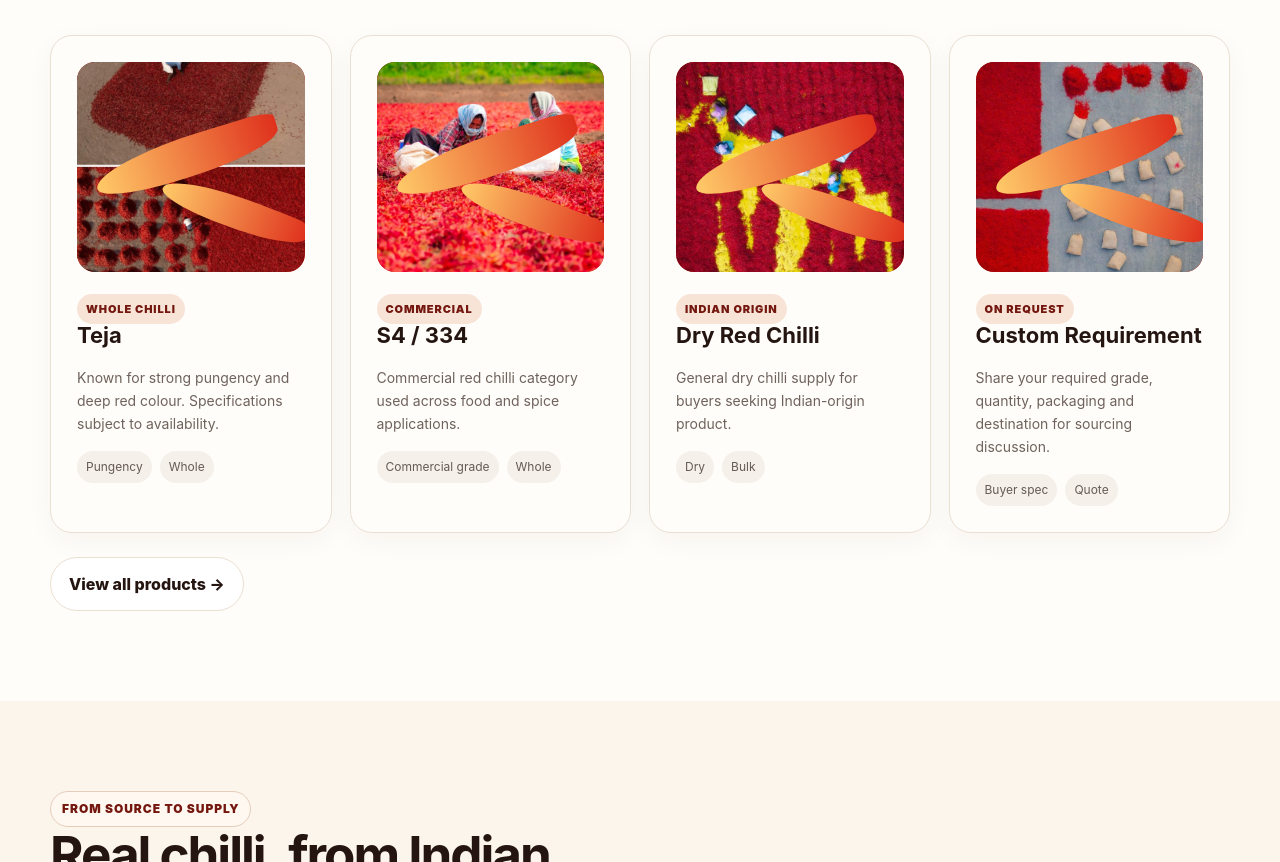
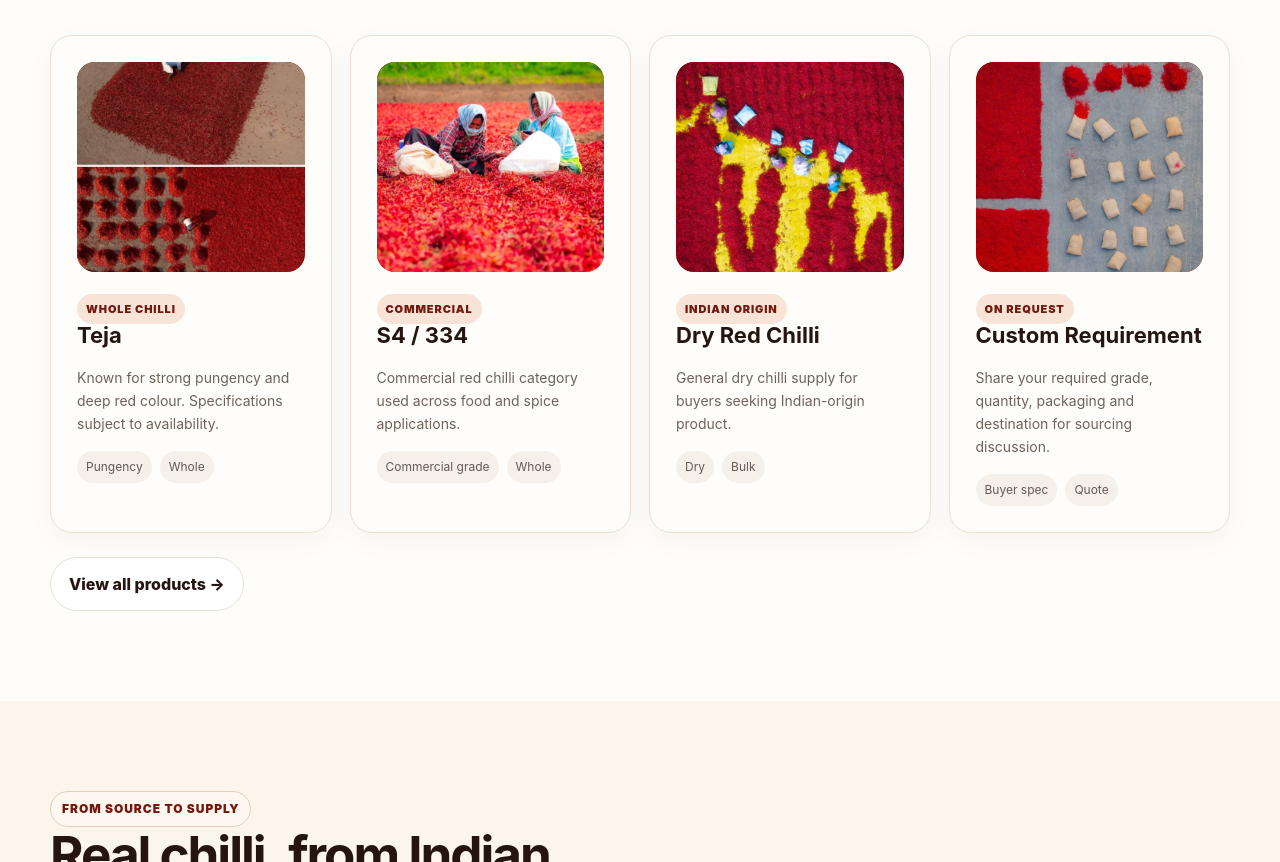
Before and after one commit to Sharookh-Shaik/village-commerce, a plain HTML site: page index.html in a window 1280 px wide. Shown: the part 1807-2669 px from the top of the page. Drawn offline with Linux system fonts and the light colour scheme.

Commit message:
Remove chilli overlays from product photos

```diff
--- a/styles.css
+++ b/styles.css
@@ -59,8 +59,6 @@ h3{font-size:22px}
 .card:hover{transform:translateY(-3px);transition:.25s;box-shadow:var(--shadow)}
 .icon{width:48px;height:48px;border-radius:15px;background:#f8e4d7;color:var(--red);display:grid;place-items:center;font-size:23px;margin-bottom:20px}
 .product-visual{height:210px;border-radius:18px;background:linear-gradient(145deg,#7f180f,#c93620);position:relative;overflow:hidden;margin-bottom:22px}
-.product-visual:before,.product-visual:after{content:"";position:absolute;width:190px;height:40px;border-radius:80% 20% 70% 50%;background:linear-gradient(90deg,#ffca68,#df311d);transform:rotate(-17deg)}
-.product-visual:before{left:15px;top:75px}.product-visual:after{right:-25px;top:130px;transform:rotate(21deg) scale(.8)}
 .product-tag{display:inline-block;padding:6px 9px;border-radius:999px;background:#f8e4d7;color:var(--red-dark);font-size:11px;font-weight:900;text-transform:uppercase;letter-spacing:.08em}
 .product-card p{color:var(--muted);font-size:14px}
 .product-meta{display:flex;gap:8px;flex-wrap:wrap;margin-top:16px}.pill{padding:6px 9px;background:#f5f0e9;border-radius:999px;font-size:12px;color:#655a54}
@@ -165,6 +163,7 @@ h3{font-size:22px}
 
 /* Real Village Commerce chilli photography */
 .product-visual{overflow:hidden;position:relative;min-height:190px}
+.product-visual::before,.product-visual::after{content:none!important;display:none!important}
 .product-visual img{display:block;width:100%;height:210px;object-fit:cover;border-radius:inherit}
 .photo-grid{display:grid;grid-template-columns:1.25fr 1fr 1fr;gap:18px;margin-top:28px}
 .photo-tile{margin:0;position:relative;overflow:hidden;border-radius:22px;background:#ead9c6;min-height:230px;box-shadow:0 15px 38px rgba(72,30,18,.09)}
```
